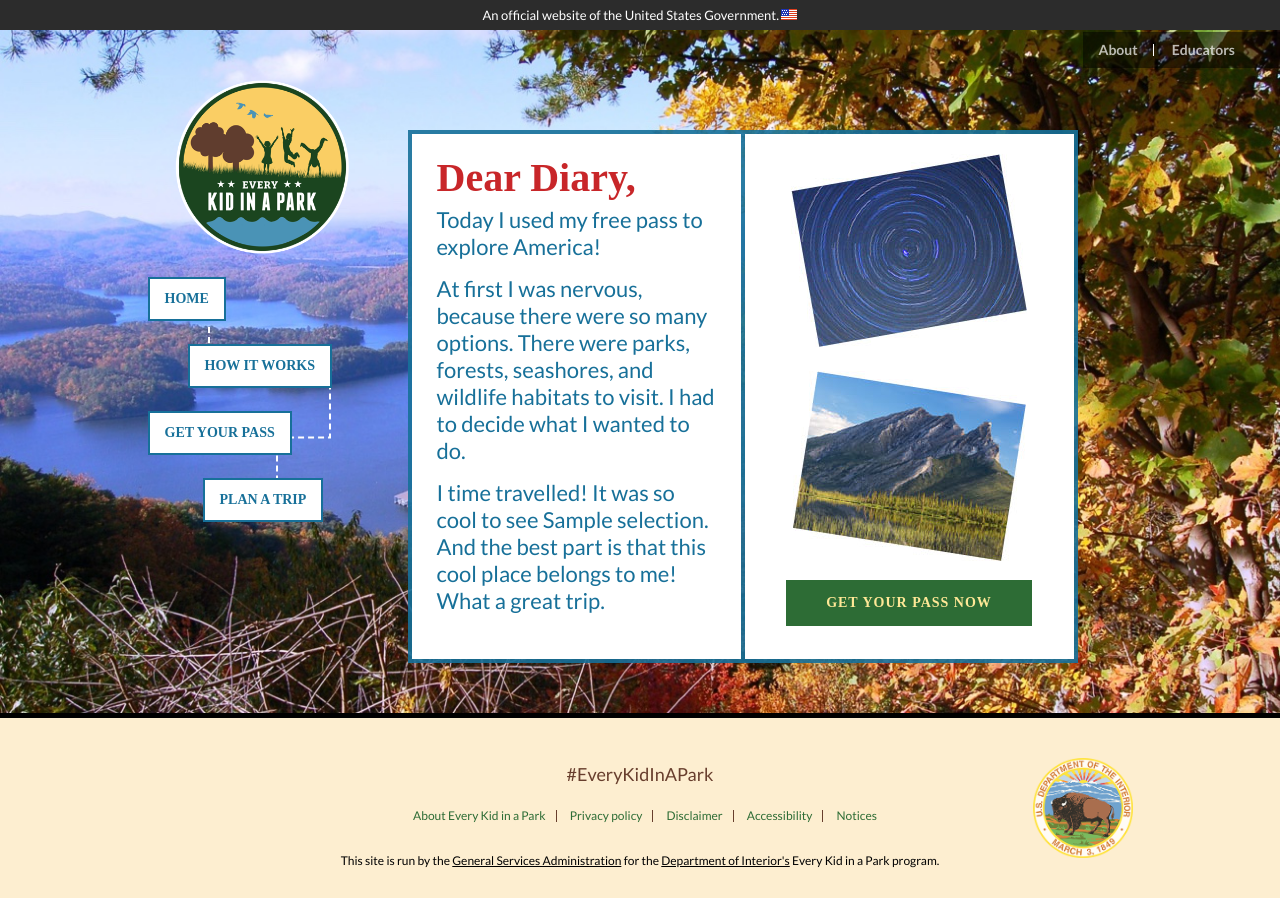
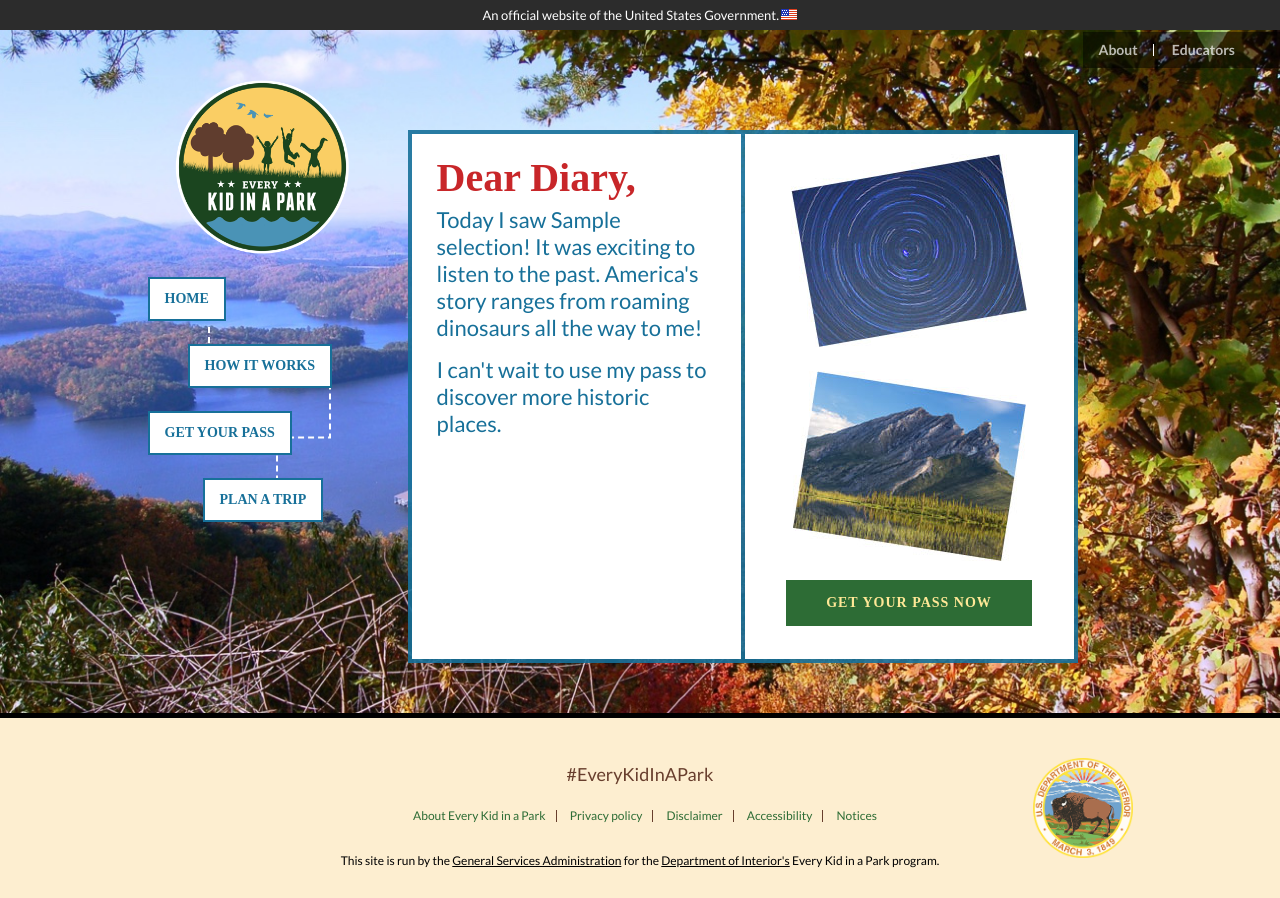
Before and after one commit to 18F/ekip-api, a Django app: template ekip/game/templates/adventure/time_travel_end.html in a window 1280 px wide. Run offline with Django 3.2, Linux system fonts and the light colour scheme; the template is opened without the code that fills it: most values are stand-ins (such as "Sample title", 1, 10 or a date in 2020); some libraries are stand-ins or nearby versions.

Commit message:
Spiffies up final diary page

```diff
--- a/ekip/game/templates/adventure/time_travel_end.html
+++ b/ekip/game/templates/adventure/time_travel_end.html
@@ -13,15 +13,9 @@
     <div class="diary-left">
       <div class="page">
         <h2>Dear Diary,</h2>
-        <p>Today I used my free pass to explore America!</p>
-
-        <p>At first I was nervous, because there were so many options.
-        There were parks, forests, seashores, and wildlife habitats to
-        visit. I had to decide what I wanted to do.</p>
-
-        <p>I time travelled! It was so cool to see {{selection}}. And the
-        best part is that this cool place belongs to me! What a great
-        trip.</p>
+        <p>Today I saw {{selection}}! It was exciting to listen to the past.
+        America's story ranges from roaming dinosaurs all the way to me!</p>
+        <p>I can't wait to use my pass to discover more historic places.</p>
       </div>
     </div>
 
```
